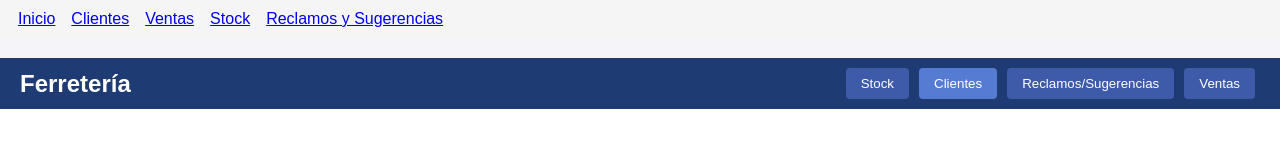
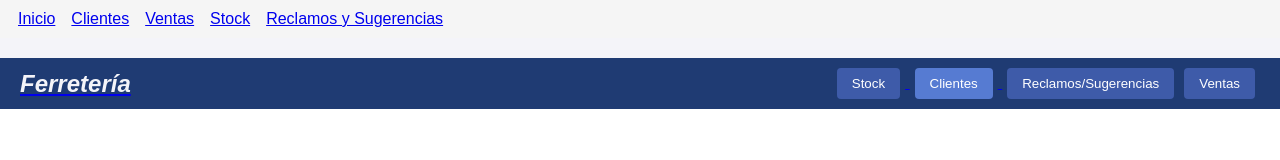
Before and after one commit to jcidvidal/ferreteria-api, a React (Create React App) app in the folder src/main/resources/static/ferreteria-frontend/admin/: page /clientes in a window 1280 px wide. Shown: the top 160 px of the page. Built offline with nearby package versions, Linux system fonts and the light colour scheme.

Commit message:
Se Sube Carpeta Cliente al apartado de admin

```diff
--- a/src/main/resources/static/ferreteria-frontend/admin/src/Clientes/Clientes.css
+++ b/src/main/resources/static/ferreteria-frontend/admin/src/Clientes/Clientes.css
@@ -23,6 +23,8 @@ body {
 .logo {
   font-size: 24px;
   font-weight: bold;
+  font-style: italic;
+  color: #f4f4f9;
 }
 
 .menu button {
--- a/src/main/resources/static/ferreteria-frontend/admin/src/Clientes/Clientes.js
+++ b/src/main/resources/static/ferreteria-frontend/admin/src/Clientes/Clientes.js
@@ -1,16 +1,17 @@
 import React from "react";
 import "./Clientes.css";
+import { Link } from "react-router-dom";
 
 const Clientes = () => {
   return (
     <div className="clientes-container">
       <nav className="navbar">
-        <div className="logo">Ferretería</div>
+      <Link to="/" ><div className="logo">Ferretería</div> </Link>
         <div className="menu">
-          <button>Stock</button>
-          <button className="active">Clientes</button>
-          <button>Reclamos/Sugerencias</button>
-          <button>Ventas</button>
+        <Link to="/Stock"><button>Stock</button> </Link>
+        <Link to="/Clientes"><button className="active">Clientes</button> </Link>
+        <Link to="/Reclamos"><button>Reclamos/Sugerencias</button></Link>
+        <Link to="/Ventas"><button>Ventas</button></Link>
         </div>
       </nav>
 
```
